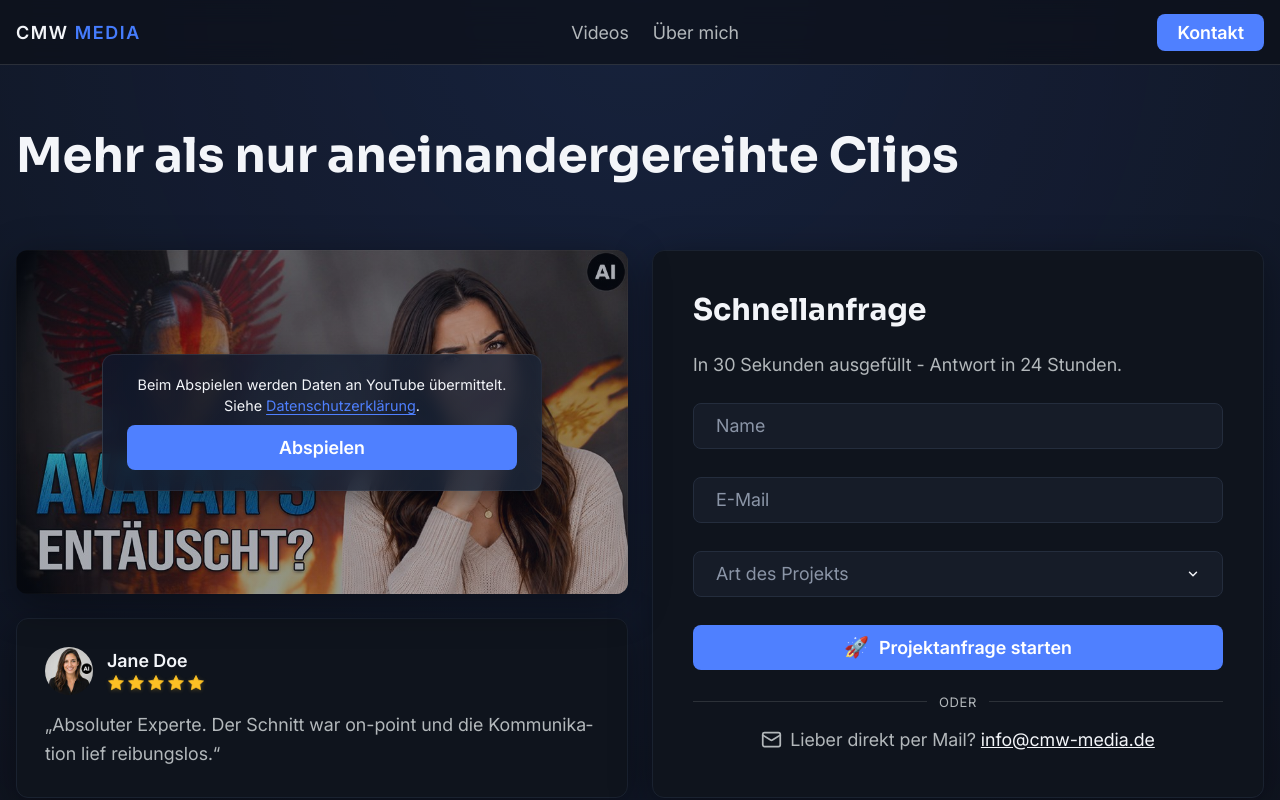
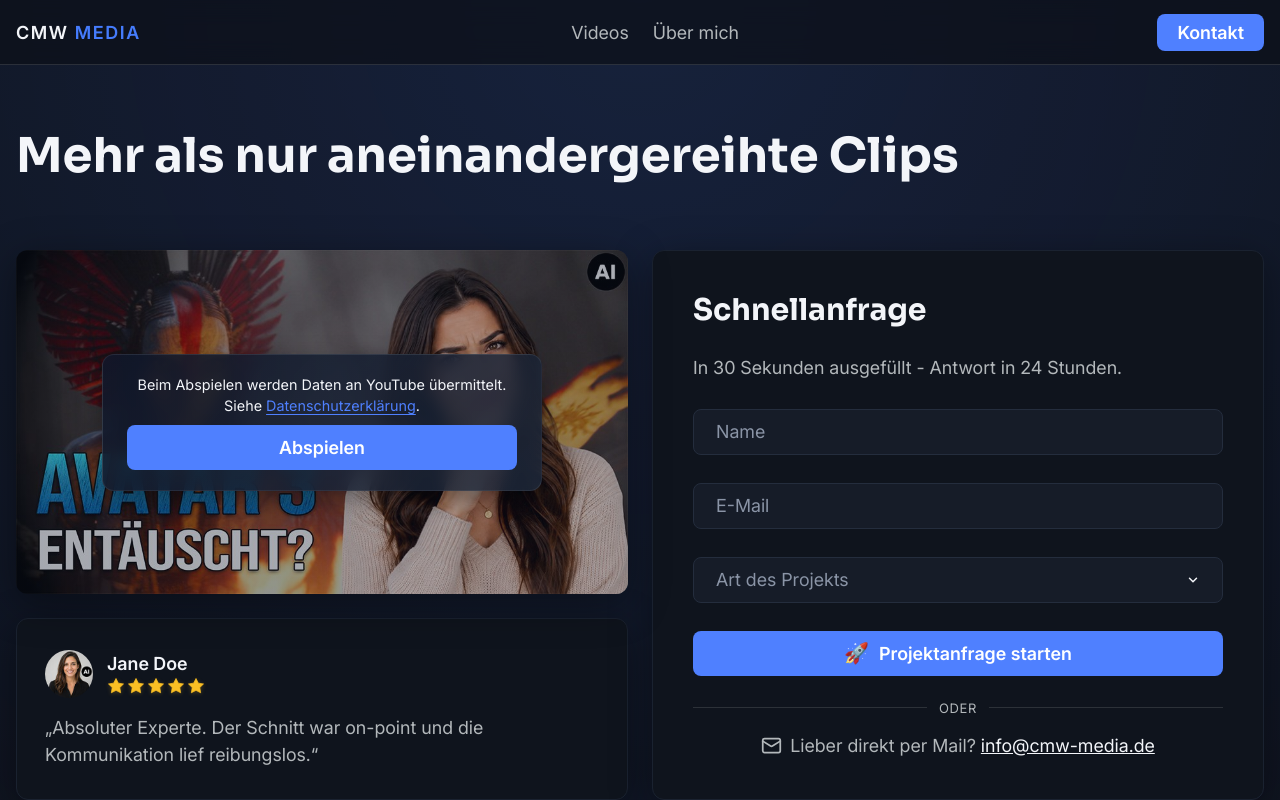
Before and after one commit to 43and18zeroes/video-portfolio, an Angular app: page / in a window 1280 px wide. Shown: the top 800 px of the page. Built offline with nearby package versions, Linux system fonts and the light colour scheme.

Commit message:
line-height

```diff
--- a/src/app/components/testimonial/testimonial.scss
+++ b/src/app/components/testimonial/testimonial.scss
@@ -94,11 +94,6 @@ testimonial.scss
 
         .testimonial-text {
             margin: 0;
-            line-height: 1.5;
-
-            @include md {
-                line-height: 1.6;
-            }
         }
     }
 }
--- a/src/styles.scss
+++ b/src/styles.scss
@@ -95,19 +95,6 @@ h4 {
     font-weight: 700;
 }
 
-h1,
-h2,
-h3,
-h4,
-h5,
-h6,
-button,
-.primary-btn,
-.header-footer-link {
-    hyphens: manual;
-    -webkit-hyphens: manual;
-}
-
 h1 {
     font-size: 36px;
     margin-top: 0;
@@ -125,11 +112,8 @@ h2 {
     }
 }
 
-p,
-li,
-.legal-content {
-    hyphens: auto;
-    -webkit-hyphens: auto;
+p {
+    line-height: 1.5;
 }
 
 .grey-text {
```
